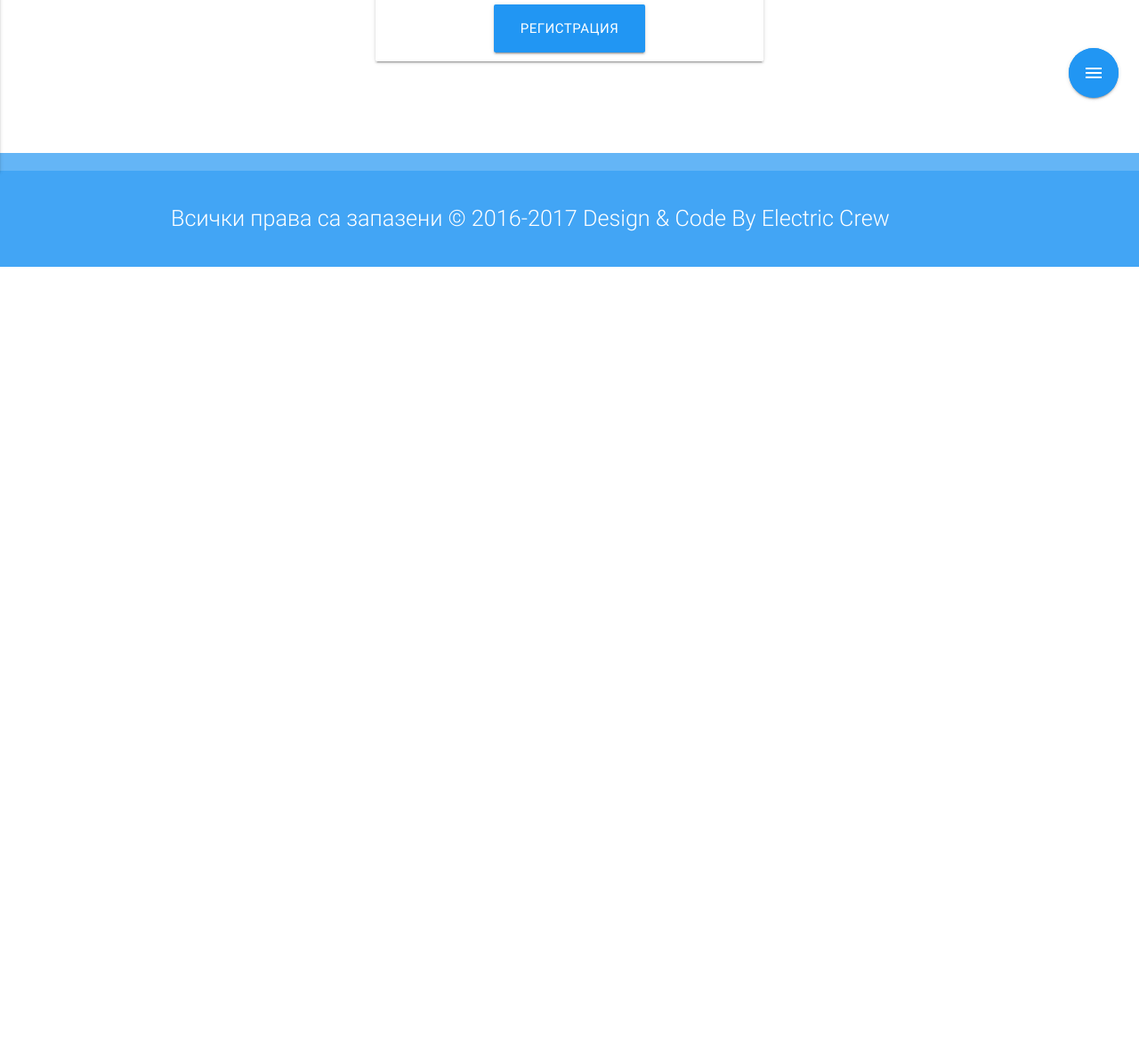
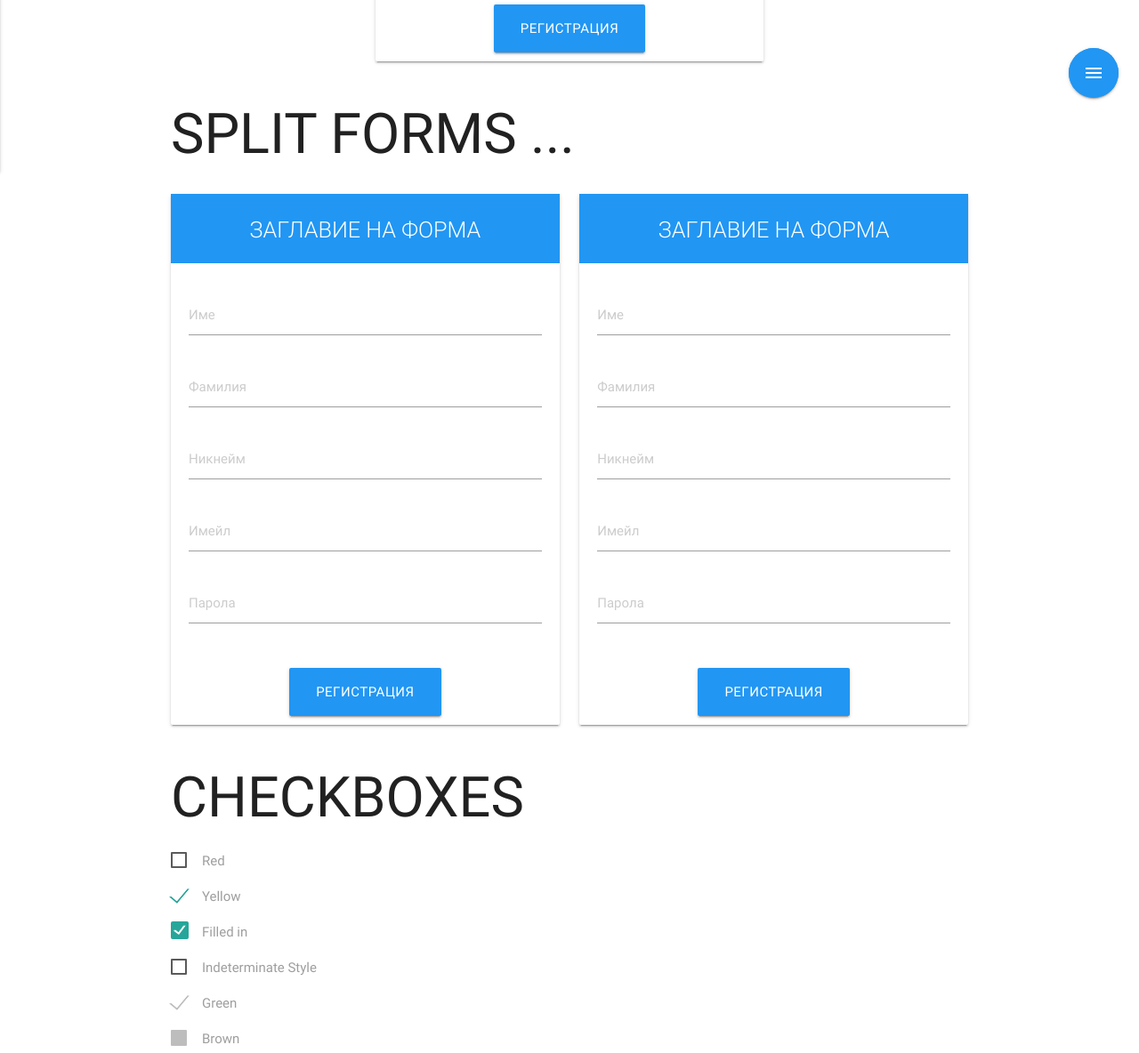
Before and after one commit to NGeorgi3v/SPM_DesignSheet, a plain HTML site: page forms.html in a window 1280 px wide. Shown: the part 667-1851 px from the top of the page at 89% size. Before the commit the page ends 967 px from the top, so only its background shows below. Drawn offline with Linux system fonts and the light colour scheme.

Commit message:
Add files via upload

```diff
--- a/forms.html
+++ b/forms.html
@@ -78,23 +78,23 @@
                     </div><!-- ./form-head -->
                     <div class="form-body">
                         <div class="input-field">
-                            <input id="first_name" type="text" class="validate" >
+                            <input id="first_name" type="text" class="validate"  required>
                             <label for="first_name blue-text">Име</label>
                         </div><!-- ./input-field -->
                         <div class="input-field">
-                            <input id="last_name" type="text" class="validate">
+                            <input id="last_name" type="text" class="validate" required>
                             <label for="last_name">Фамилия</label>
                         </div><!-- ./input-field -->
                         <div class="input-field">
-                            <input id="nickname" type="text" class="validate">
+                            <input id="nickname" type="text" class="validate" required>
                             <label for="nickname">Никнейм</label>
                         </div><!-- ./input-field -->
                         <div class="input-field">
-                            <input id="email" type="email" class="validate">
+                            <input id="email" type="email" class="validate" required>
                             <label for="email">Имейл</label>
                         </div><!-- ./input-field -->
                         <div class="input-field">
-                            <input id="password" type="password" class="validate">
+                            <input id="password" type="password" class="validate" required>
                             <label for="password">Парола</label>
                         </div><!-- ./input-field -->
                     </div><!-- ./form-body -->
@@ -104,6 +104,100 @@
                 </div><!-- ./form -->
             </div><!-- ./col -->
         </div><!-- ./row -->
+        <h1>SPLIT FORMS ...</h1>
+        <div class="row">
+            <div class="col s12 m12 l6 ">
+                <div class="form card-panel">
+                    <div class="form-head blue white-text">
+                        <h4 class="flow-text">Заглавие на форма</h4>
+                    </div><!-- ./form-head -->
+                    <div class="form-body">
+                        <div class="input-field">
+                            <input id="first_name" type="text" class="validate"  required>
+                            <label for="first_name blue-text">Име</label>
+                        </div><!-- ./input-field -->
+                        <div class="input-field">
+                            <input id="last_name" type="text" class="validate" required>
+                            <label for="last_name">Фамилия</label>
+                        </div><!-- ./input-field -->
+                        <div class="input-field">
+                            <input id="nickname" type="text" class="validate" required>
+                            <label for="nickname">Никнейм</label>
+                        </div><!-- ./input-field -->
+                        <div class="input-field">
+                            <input id="email" type="email" class="validate" required>
+                            <label for="email">Имейл</label>
+                        </div><!-- ./input-field -->
+                        <div class="input-field">
+                            <input id="password" type="password" class="validate" required>
+                            <label for="password">Парола</label>
+                        </div><!-- ./input-field -->
+                    </div><!-- ./form-body -->
+                    <div class="form-footer">
+                        <a class="btn btn-large waves-effect blue">Регистрация</a>
+                    </div><!-- ./form-footer -->
+                </div><!-- ./form -->
+            </div><!-- ./col -->
+            <div class="col s12 m12 l6 ">
+                <div class="form card-panel">
+                    <div class="form-head blue white-text">
+                        <h4 class="flow-text">Заглавие на форма</h4>
+                    </div><!-- ./form-head -->
+                    <div class="form-body">
+                        <div class="input-field">
+                            <input id="first_name" type="text" class="validate"  required>
+                            <label for="first_name blue-text">Име</label>
+                        </div><!-- ./input-field -->
+                        <div class="input-field">
+                            <input id="last_name" type="text" class="validate" required>
+                            <label for="last_name">Фамилия</label>
+                        </div><!-- ./input-field -->
+                        <div class="input-field">
+                            <input id="nickname" type="text" class="validate" required>
+                            <label for="nickname">Никнейм</label>
+                        </div><!-- ./input-field -->
+                        <div class="input-field">
+                            <input id="email" type="email" class="validate" required>
+                            <label for="email">Имейл</label>
+                        </div><!-- ./input-field -->
+                        <div class="input-field">
+                            <input id="password" type="password" class="validate" required>
+                            <label for="password">Парола</label>
+                        </div><!-- ./input-field -->
+                    </div><!-- ./form-body -->
+                    <div class="form-footer">
+                        <a class="btn btn-large waves-effect blue">Регистрация</a>
+                    </div><!-- ./form-footer -->
+                </div><!-- ./form -->
+            </div><!-- ./col -->
+        </div><!-- ./row -->
+        <h1>CHECKBOXES</h1>
+        <form action="#">
+            <p>
+                <input type="checkbox" id="test5"/>
+                <label for="test5">Red</label>
+            </p>
+            <p>
+                <input type="checkbox" id="test6" checked="checked" />
+                <label for="test6">Yellow</label>
+            </p>
+            <p>
+                <input type="checkbox" class="filled-in" id="filled-in-box" checked="checked" />
+                <label for="filled-in-box">Filled in</label>
+            </p>
+            <p>
+                <input type="checkbox" id="indeterminate-checkbox" />
+                <label for="indeterminate-checkbox">Indeterminate Style</label>
+            </p>
+            <p>
+                <input type="checkbox" id="test7" checked="checked" disabled="disabled" />
+                <label for="test7">Green</label>
+            </p>
+            <p>
+                <input type="checkbox" id="test8" disabled="disabled" />
+                <label for="test8">Brown</label>
+            </p>
+        </form>
 	</div><!-- ./container -->
 
 	<br>
```
